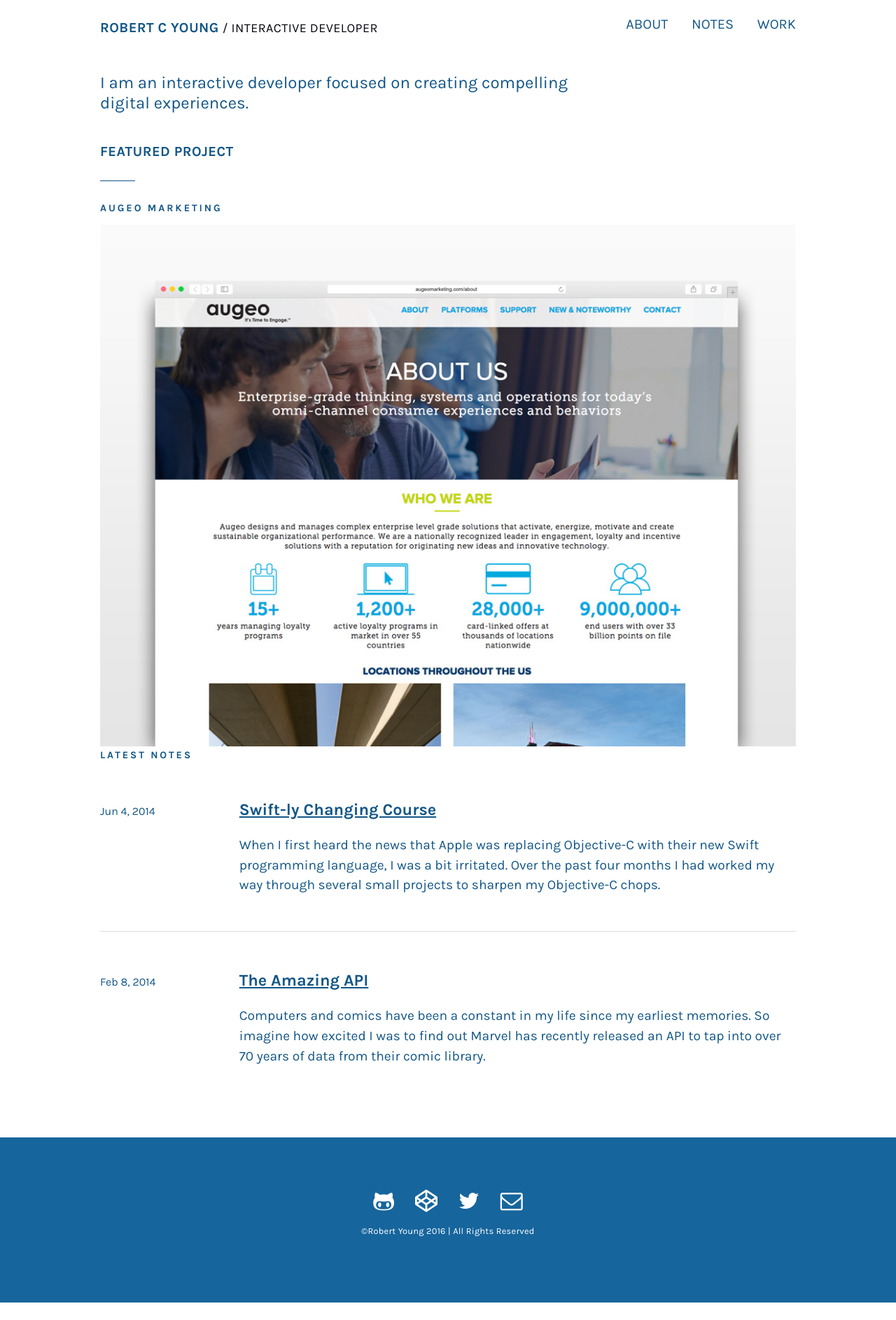
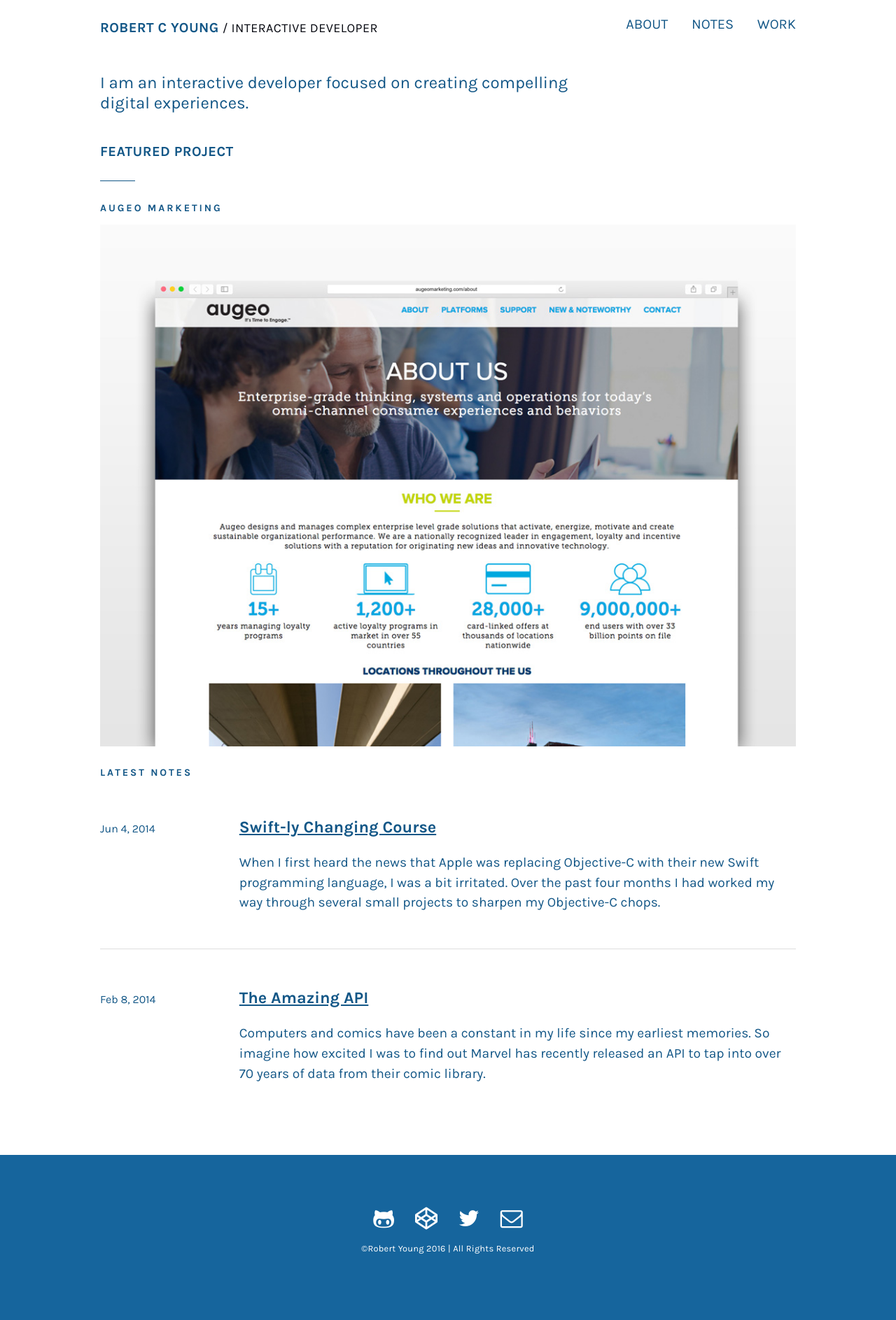
Before and after one commit to ryoungz/robblog, a Jekyll site: the page built from index.html, in a window 1280 px wide. Shown: the whole page at 70% size. Built offline with Jekyll 4.4.1, drawn with Linux system fonts in a browser that asks for light colours; nearby versions of some CDN libraries; before the commit the page ends 1862 px from its top, so only the background shows below that.

Commit message:
Increase bottom margin on featured project image.

```diff
--- a/_sass/_layout.scss
+++ b/_sass/_layout.scss
@@ -130,6 +130,10 @@
     p {
         margin-top: 0;
     }
+}
+
+.main-featured img {
+    margin-bottom: 25px;
 }
 
 .main-featured-description {
```
